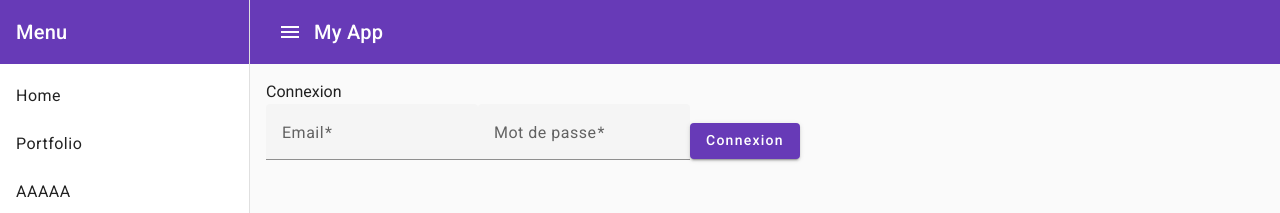
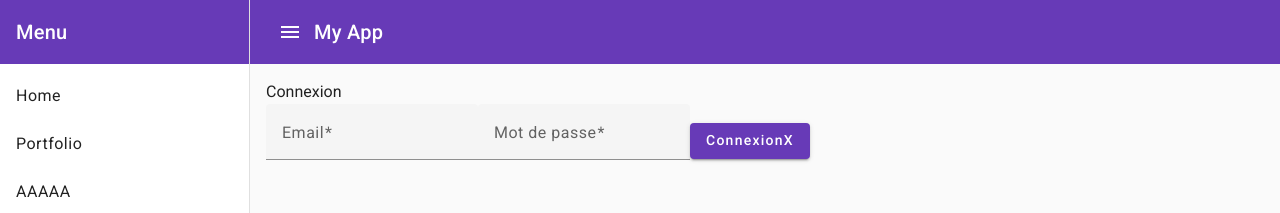
Before and after one commit to mastakimm/my-interface, an Angular app: page /login in a window 1280 px wide. Shown: the top 213 px of the page. Built offline with nearby package versions, Linux system fonts and the light colour scheme.

Commit message:
test webhook

```diff
--- a/src/app/home/home.component.html
+++ b/src/app/home/home.component.html
@@ -1 +1 @@
-<p class="bg-red-600">home work!</p>
+<p class="bg-red-600">home works!</p>
--- a/src/app/login/login.component.html
+++ b/src/app/login/login.component.html
@@ -24,6 +24,6 @@
     <mat-spinner *ngIf="loading"></mat-spinner>
     <div *ngIf="errorMsg" class="error-msg">{{ errorMsg }}</div>
 
-    <button mat-raised-button color="primary" type="submit" [disabled]="loading">Connexion</button>
+    <button mat-raised-button color="primary" type="submit" [disabled]="loading">ConnexionX</button>
   </form>
 </div>
```
